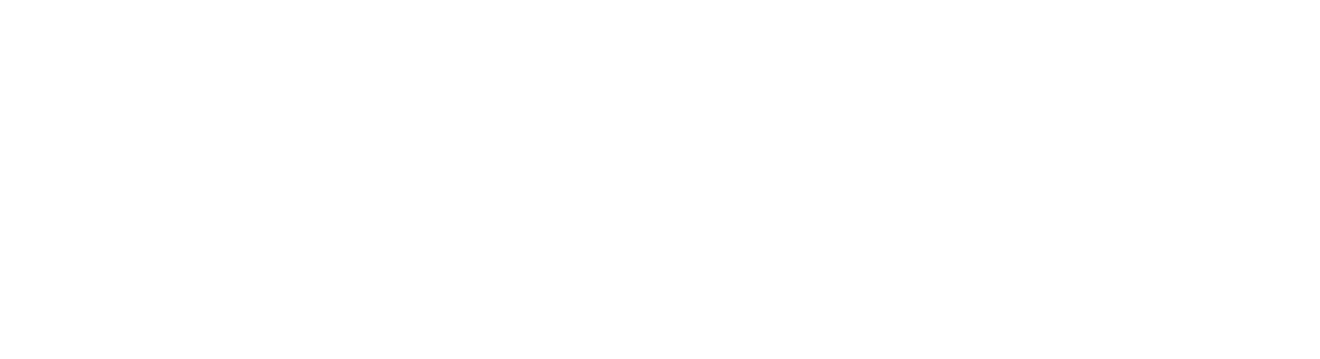
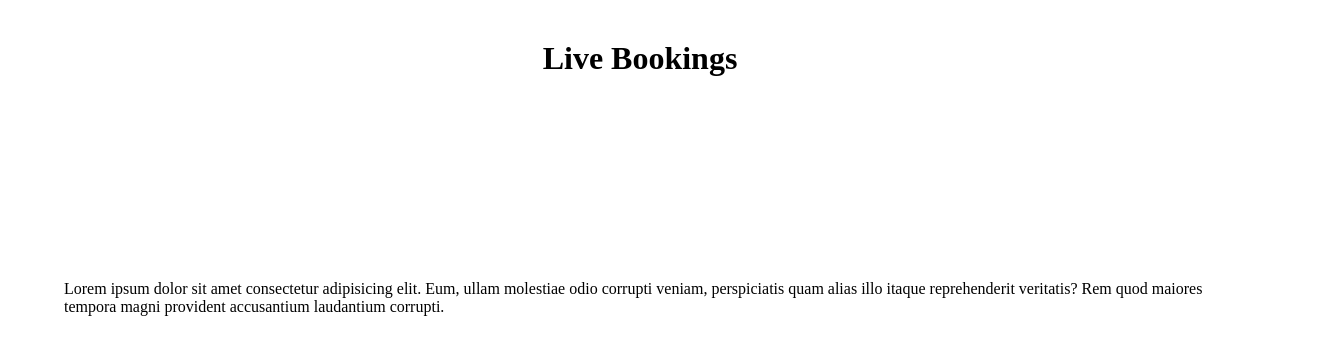
Before and after one commit to LokeshOtti29/Live-booking-viewer, a plain HTML site: page Frontend/index.html in a window 1280 px wide. Shown: the whole page, 1320 px wide, since content can reach past the window. Drawn offline with Linux system fonts and the light colour scheme.

Commit message:
styling-done

```diff
--- a/Frontend/index.html
+++ b/Frontend/index.html
@@ -4,8 +4,17 @@
     <meta charset="UTF-8">
     <meta name="viewport" content="width=device-width, initial-scale=1.0">
     <title>Document</title>
+    <link rel="stylesheet" href="style.css">
 </head>
 <body>
-
+    <div class="container">
+        <div class="title"><h1>Live Bookings</h1></div>
+        <div class="booking-cards">
+           <div>
+            <p>Lorem ipsum dolor sit amet consectetur adipisicing elit. Eum, ullam molestiae odio corrupti veniam, perspiciatis quam alias illo itaque reprehenderit veritatis? Rem quod maiores tempora magni provident accusantium laudantium corrupti.</p>
+           </div>
+        </div>
+    </div>
 </body>
+<script src="index.js"></script>
 </html>
--- /dev/null
+++ b/Frontend/style.css
@@ -0,0 +1,26 @@
+*{
+ margin: 0;
+ padding:0;
+}
+.container{
+    width:100%;
+    height:100%;
+    display: flex;
+    flex-direction: column;
+    justify-content: center;
+    align-items: center;
+}
+.title{
+    width:100%;
+    height: 20vh;
+    text-align: center;
+    padding: 5vh;
+}
+.booking-cards{
+    padding:5vh 5vw;
+    height: 100%;
+    display: flex;
+    flex-direction: column;
+    align-items: center;
+    justify-content: center;
+}
```
